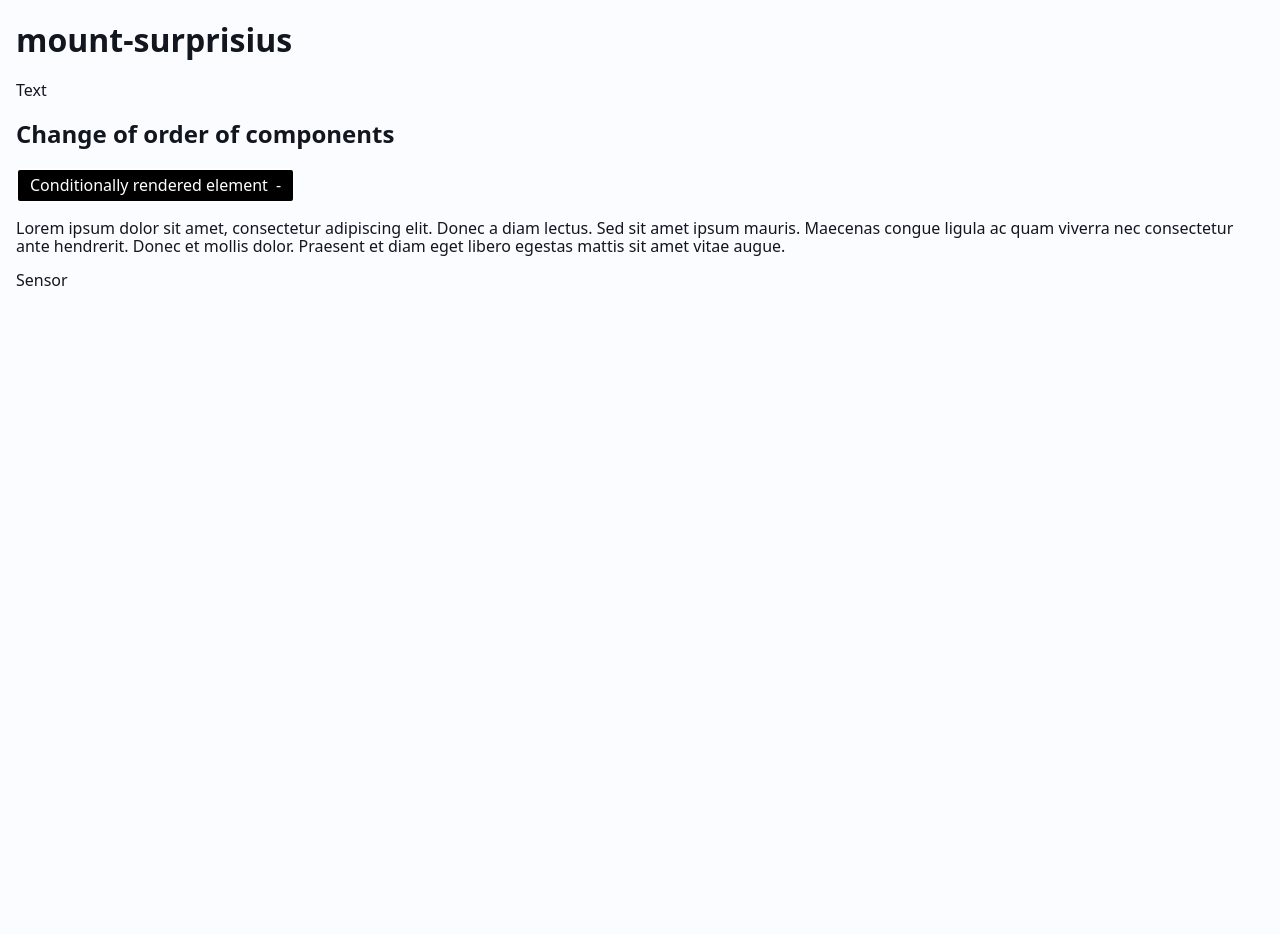
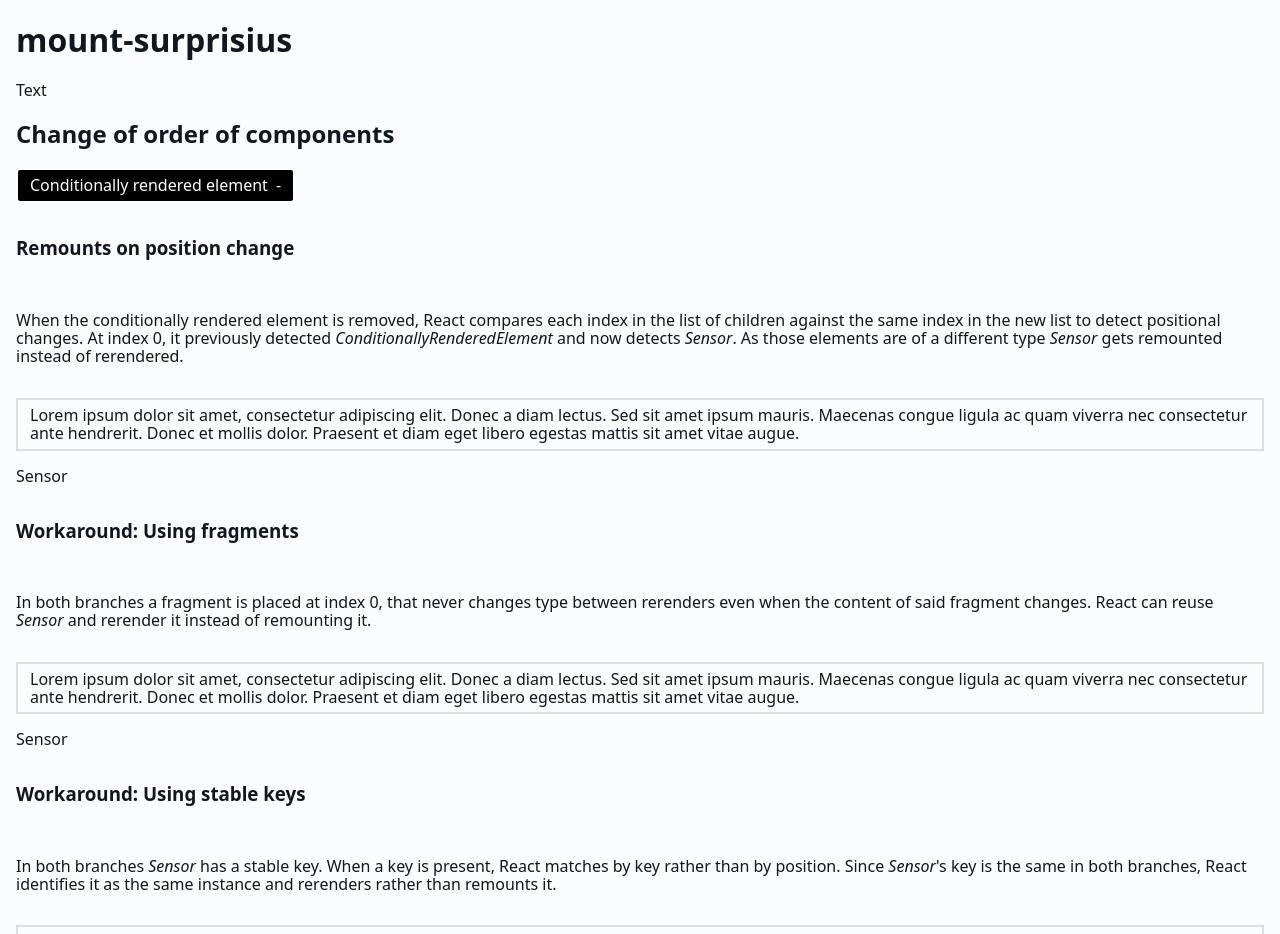
Before and after one commit to maurer2/mount-surprisius, a React (Vite) app: page / in a window 1280 px wide. Shown: the top 934 px of the page. Before the commit the page ends 821 px from the top, so only its background shows below. Built offline with nearby package versions, Linux system fonts and the light colour scheme.

Commit message:
Reworked PositionalChange example

```diff
--- a/src/features/home/components/PositionalChange/index.tsx
+++ b/src/features/home/components/PositionalChange/index.tsx
@@ -32,9 +32,13 @@ function ConditionallyRenderedElement() {
   );
 }
 
-function Sensor() {
+type SensorProps = {
+  name: string;
+};
+
+function Sensor({ name }: SensorProps) {
   useEffect(() => {
-    console.log('Sensor mounted');
+    console.log(`${name} mounted`);
   }, []);
 
   return <span>Sensor</span>;
@@ -50,25 +54,64 @@ export function PositionalChange() {
   const [isVisible, toggleIsVisible] = useReducer((isVisible) => !isVisible, true);
 
   return (
-    <div className="positional-change">
+    <article className="positional-change">
+      <Button isVisible={isVisible} toggleIsVisible={toggleIsVisible} />
+
+      <h3>Remounts on position change</h3>
+      <p>
+        When the conditionally rendered element is removed, React compares each index in the list of
+        children against the same index in the new list to detect positional changes. At index 0, it
+        previously detected <em>ConditionallyRenderedElement</em> and now detects <em>Sensor</em>.
+        As those elements are of a different type <em>Sensor</em> gets remounted instead of
+        rerendered.
+      </p>
       {isVisible ? (
         <>
-          <Button isVisible={isVisible} toggleIsVisible={toggleIsVisible} />
-          {/* <> */}
-          {/* doesn't unmount and remount if wrapped in a fragment in both cases as fragment avoids positional change */}
           <ConditionallyRenderedElement />
-          {/* </> */}
-          <Sensor /> {/* unmounts and remounts */}
-          {/* <Sensor key="sensor" /> doesn't unmount and remount */}
+          <Sensor name="Sensor 1" />
         </>
       ) : (
         <>
-          <Button isVisible={isVisible} toggleIsVisible={toggleIsVisible} />
-          {/* <></> */}
-          <Sensor /> {/* unmounts and remounts */}
-          {/* <Sensor key="sensor" /> doesn't unmount and remount */}
+          <Sensor name="Sensor 1" />
         </>
       )}
-    </div>
+
+      <h3>Workaround: Using fragments</h3>
+      <p>
+        In both branches a fragment is placed at index 0, that never changes type between rerenders
+        even when the content of said fragment changes. React can reuse <em>Sensor</em> and rerender
+        it instead of remounting it.
+      </p>
+      {isVisible ? (
+        <>
+          <>
+            <ConditionallyRenderedElement />
+          </>
+          <Sensor name="Sensor 2" />
+        </>
+      ) : (
+        <>
+          <></>
+          <Sensor name="Sensor 2" />
+        </>
+      )}
+
+      <h3>Workaround: Using stable keys</h3>
+      <p>
+        In both branches <em>Sensor</em> has a stable key. When a key is present, React matches by
+        key rather than by position. Since <em>Sensor</em>'s key is the same in both branches, React
+        identifies it as the same instance and rerenders rather than remounts it.
+      </p>
+      {isVisible ? (
+        <>
+          <ConditionallyRenderedElement />
+          <Sensor name="Sensor 3" key="sensor-3" />
+        </>
+      ) : (
+        <>
+          <Sensor name="Sensor 3" key="sensor-3" />
+        </>
+      )}
+    </article>
   );
 }
--- a/src/features/home/components/PositionalChange/styles.css
+++ b/src/features/home/components/PositionalChange/styles.css
@@ -39,5 +39,11 @@
         }
       }
     }
+
+    .conditionally-rendered-element {
+      padding-block: 0.375rem;
+      padding-inline: 0.75rem;
+      border: 2px solid var(--color-border);
+    }
   }
 }
```
Also changed, not shown: 1 other file (tests, documents, lock files or other folders).
